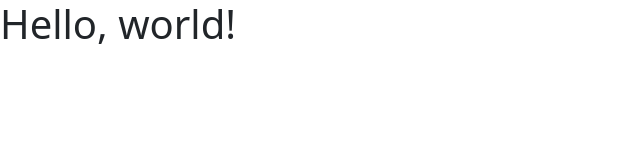
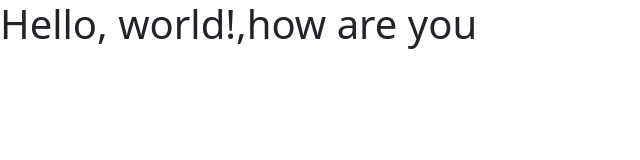
Before and after one commit to Akhilesh345/DemoRepo, a plain HTML site: page mynew_project/index.html in a window 1280 px wide. Shown: the whole page, without its empty margins (0-640 px from the left). Drawn offline with nearby package versions, Linux system fonts and the light colour scheme.

Commit message:
done for 2

```diff
--- a/mynew_project/index.html
+++ b/mynew_project/index.html
@@ -21,7 +21,7 @@
         <title>Hello, world!, howare you man</title>
       </head>
       <body>
-        <h1>Hello, world!</h1>
+        <h1>Hello, world!,how are you </h1>
 
         <!-- Optional JavaScript; choose one of the two! -->
 
```
